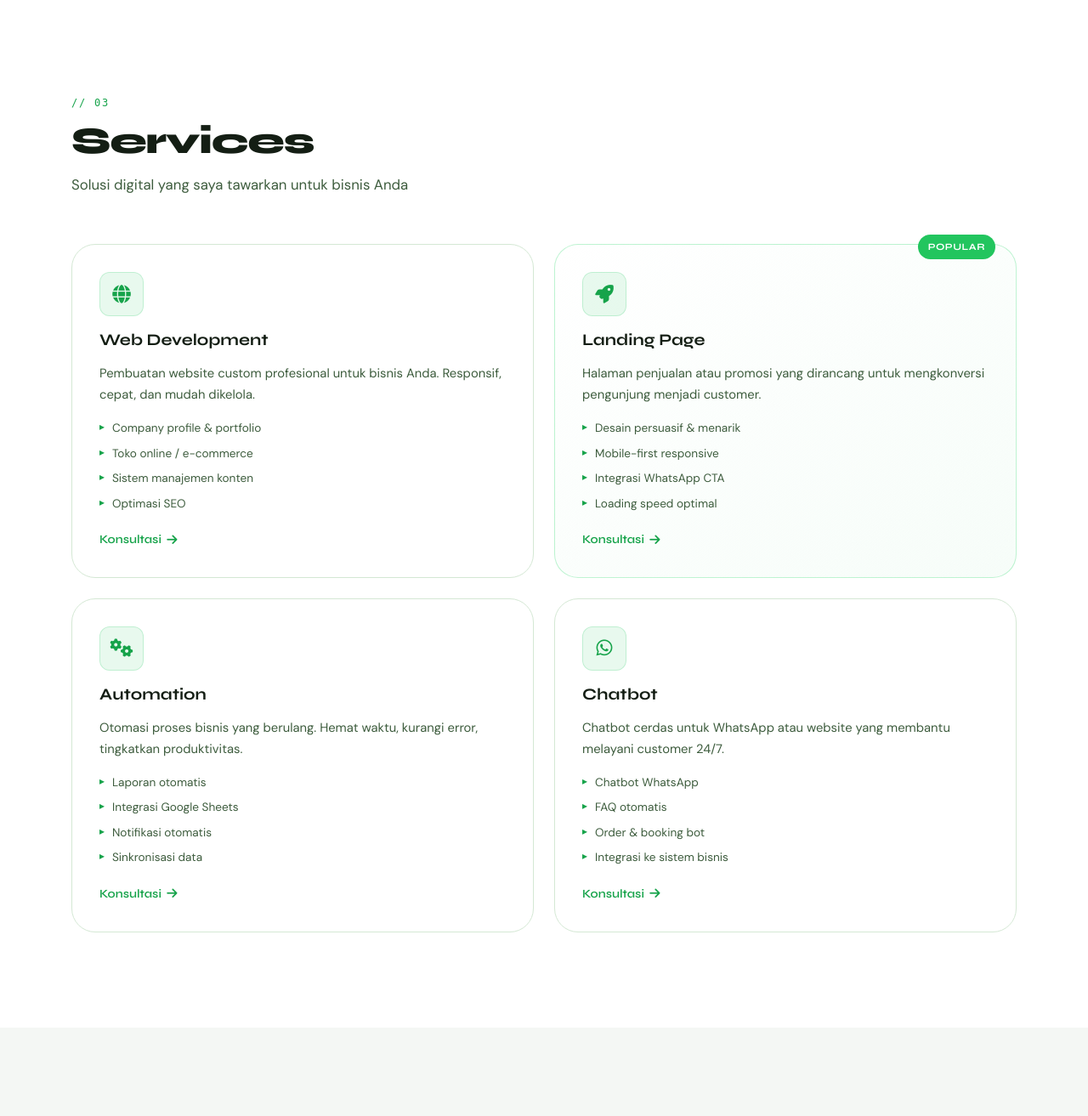
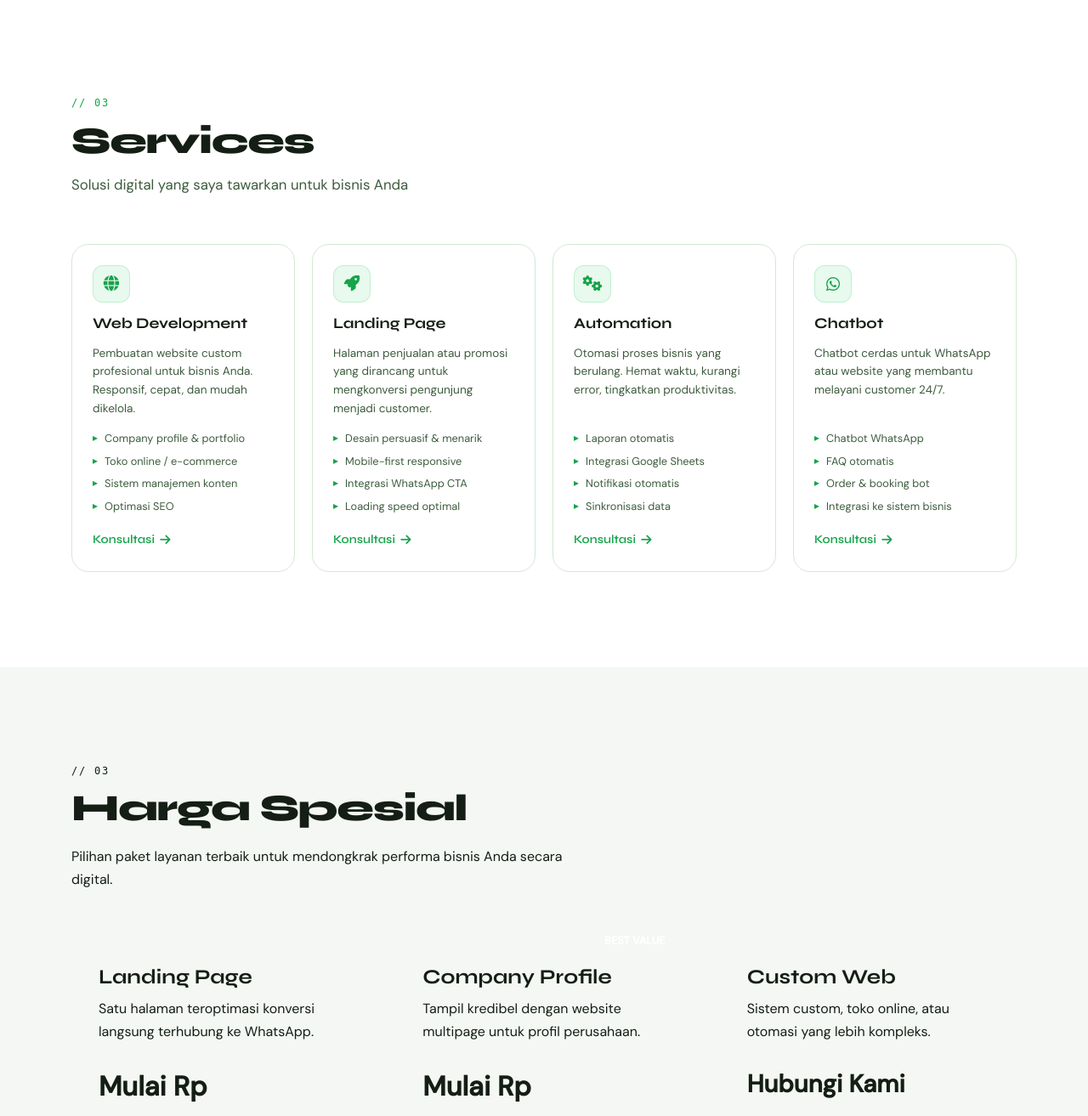
Before and after one commit to FAYnim/faydev.my.id, a PHP site: page / in a window 1280 px wide. Shown: the part 1708-3021 px from the top of the page at 85% size. Run offline with PHP 8.4, Linux system fonts and the light colour scheme; data comes from the database, SQL or seed files in the repository.

Commit message:
feat: services

```diff
--- a/assets/css/style.css
+++ b/assets/css/style.css
@@ -695,20 +695,20 @@ code, pre {
 
 .services-grid {
     display: grid;
-    grid-template-columns: repeat(2, 1fr);
-    gap: 1.5rem;
+    grid-template-columns: repeat(4, 1fr);
+    gap: 1.25rem;
 }
 
 .service-card {
     background: var(--card-bg);
     border: 1px solid var(--card-border);
-    border-radius: var(--radius-xl);
-    padding: 2rem;
+    border-radius: var(--radius-lg);
+    padding: 1.5rem;
     position: relative;
     transition: all var(--trans-mid);
     display: flex;
     flex-direction: column;
-    gap: 1rem;
+    gap: 0.85rem;
 }
 .service-card:hover {
     border-color: rgba(74,222,128,.4);
@@ -723,49 +723,49 @@ code, pre {
 
 .service-badge {
     position: absolute;
-    top: -12px;
-    right: 1.5rem;
+    top: -10px;
+    right: 1.25rem;
     background: var(--clr-green-500);
     color: #fff;
-    font-size: .7rem;
+    font-size: .65rem;
     font-weight: 700;
     font-family: var(--font-display);
     letter-spacing: .05em;
     text-transform: uppercase;
-    padding: .3rem .75rem;
+    padding: .25rem .6rem;
     border-radius: 100px;
 }
 
 .service-icon {
-    width: 52px; height: 52px;
+    width: 44px; height: 44px;
     background: rgba(34,197,94,.1);
     border: 1px solid rgba(34,197,94,.2);
     border-radius: var(--radius-md);
     display: flex;
     align-items: center;
     justify-content: center;
-    font-size: 1.35rem;
+    font-size: 1.15rem;
     color: var(--txt-accent);
 }
 
 .service-title {
-    font-size: 1.2rem;
+    font-size: 1.1rem;
     font-weight: 700;
 }
 
 .service-desc {
-    font-size: .925rem;
-    line-height: 1.65;
+    font-size: .85rem;
+    line-height: 1.6;
     flex: 1;
 }
 
 .service-features {
     display: flex;
     flex-direction: column;
-    gap: .4rem;
+    gap: .3rem;
 }
 .service-features li {
-    font-size: .85rem;
+    font-size: .8rem;
     color: var(--txt-secondary);
     padding-left: 1.1em;
     position: relative;
@@ -1148,6 +1148,7 @@ code, pre {
     .profile-frame  { width: 280px; height: 280px; }
     .about-grid     { gap: 2.5rem; }
     .skills-grid    { grid-template-columns: repeat(2, 1fr); }
+    .services-grid  { grid-template-columns: repeat(2, 1fr); }
 }
 
 @media (max-width: 768px) {
--- a/index.php
+++ b/index.php
@@ -396,8 +396,7 @@
                 </div>
             </div>
 
-            <div class="service-card service-card--featured reveal-up" style="--delay:.1s">
-                <div class="service-badge">Popular</div>
+            <div class="service-card reveal-up" style="--delay:.1s">
                 <div class="service-icon">
                     <i class="fas fa-rocket"></i>
                 </div>
```
